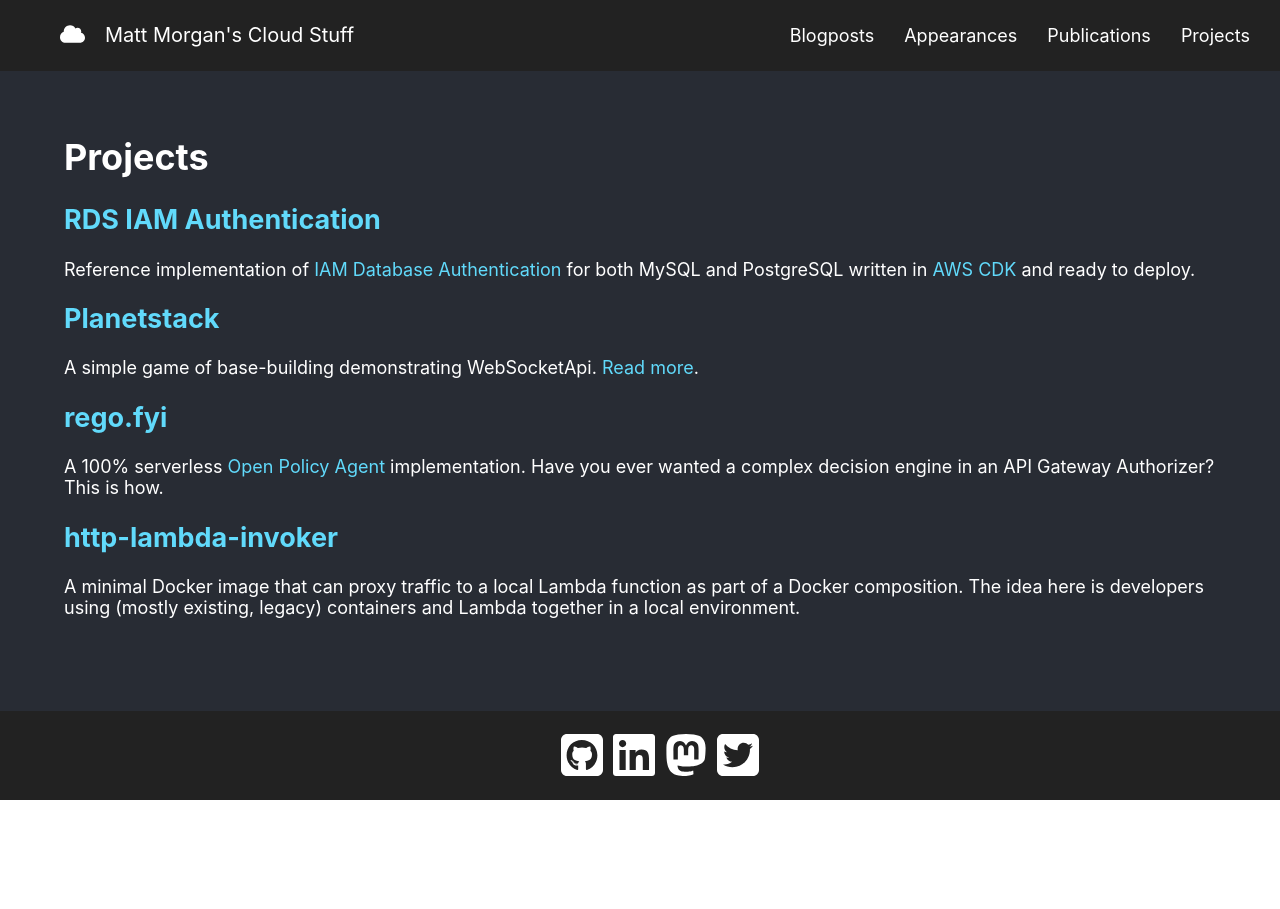
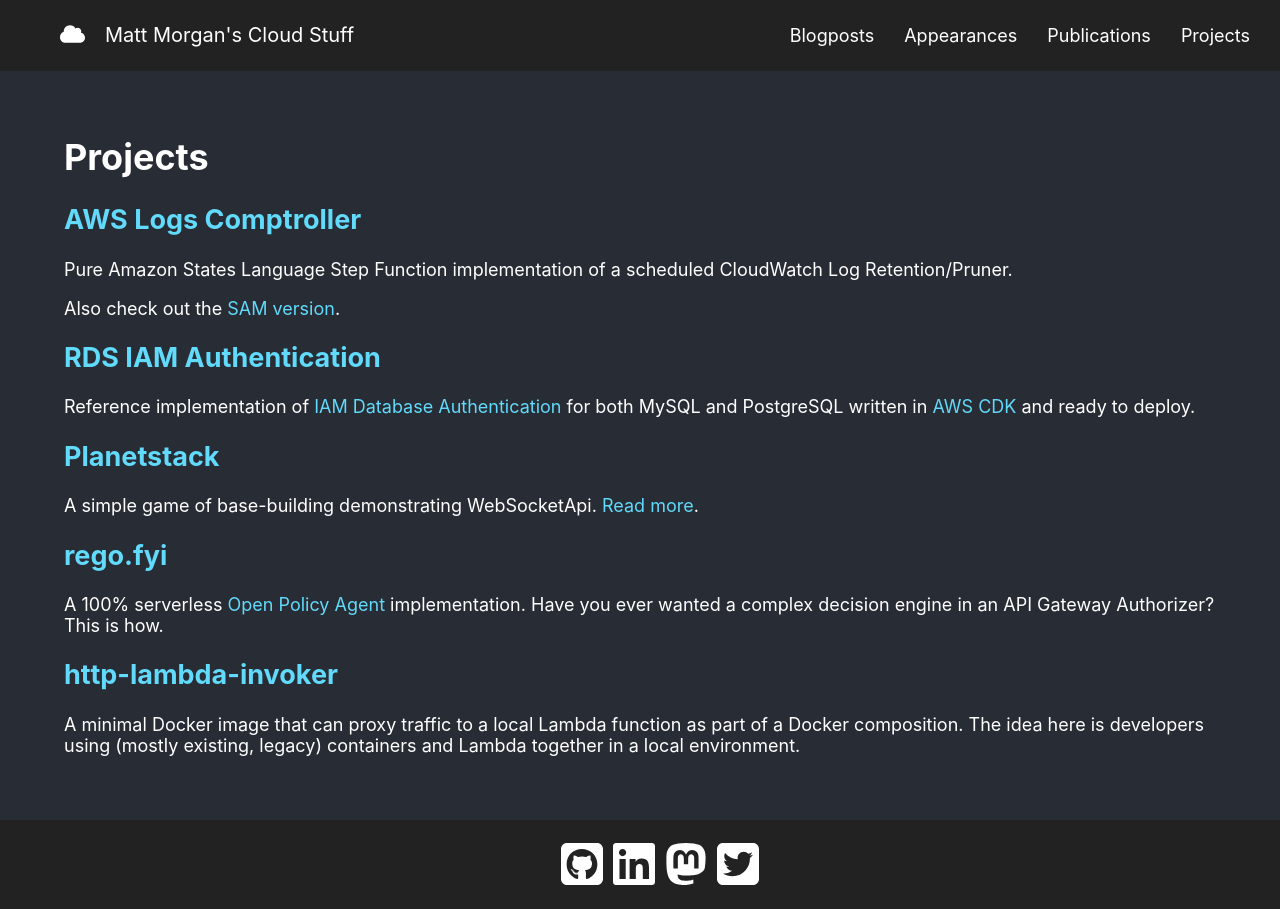
Before and after one commit to elthrasher/mattmorgan.cloud, a React (Vite) app: page /projects in a window 1280 px wide. Before the commit the page ends 800 px from the top, so only its background shows below. Built offline with nearby package versions, Linux system fonts and the light colour scheme.

Commit message:
add project

```diff
--- a/src/components/projects.tsx
+++ b/src/components/projects.tsx
@@ -4,6 +4,22 @@
   <div className="content">
     <h1>Projects</h1>
     <article>
+      <h2>
+        <a href="https://constructs.dev/packages/aws-logs-comptroller">
+          AWS Logs Comptroller
+        </a>
+      </h2>
+      <p>
+        Pure Amazon States Language Step Function implementation of a scheduled
+        CloudWatch Log Retention/Pruner.
+      </p>
+      <p>
+        Also check out the{' '}
+        <a href="https://serverlessrepo.aws.amazon.com/applications/us-east-1/336848621206/sam-logs-comptroller">
+          SAM version
+        </a>
+        .
+      </p>
       <h2>
         <a href="https://github.com/elthrasher/rds-iam-auth">
           RDS IAM Authentication
```
